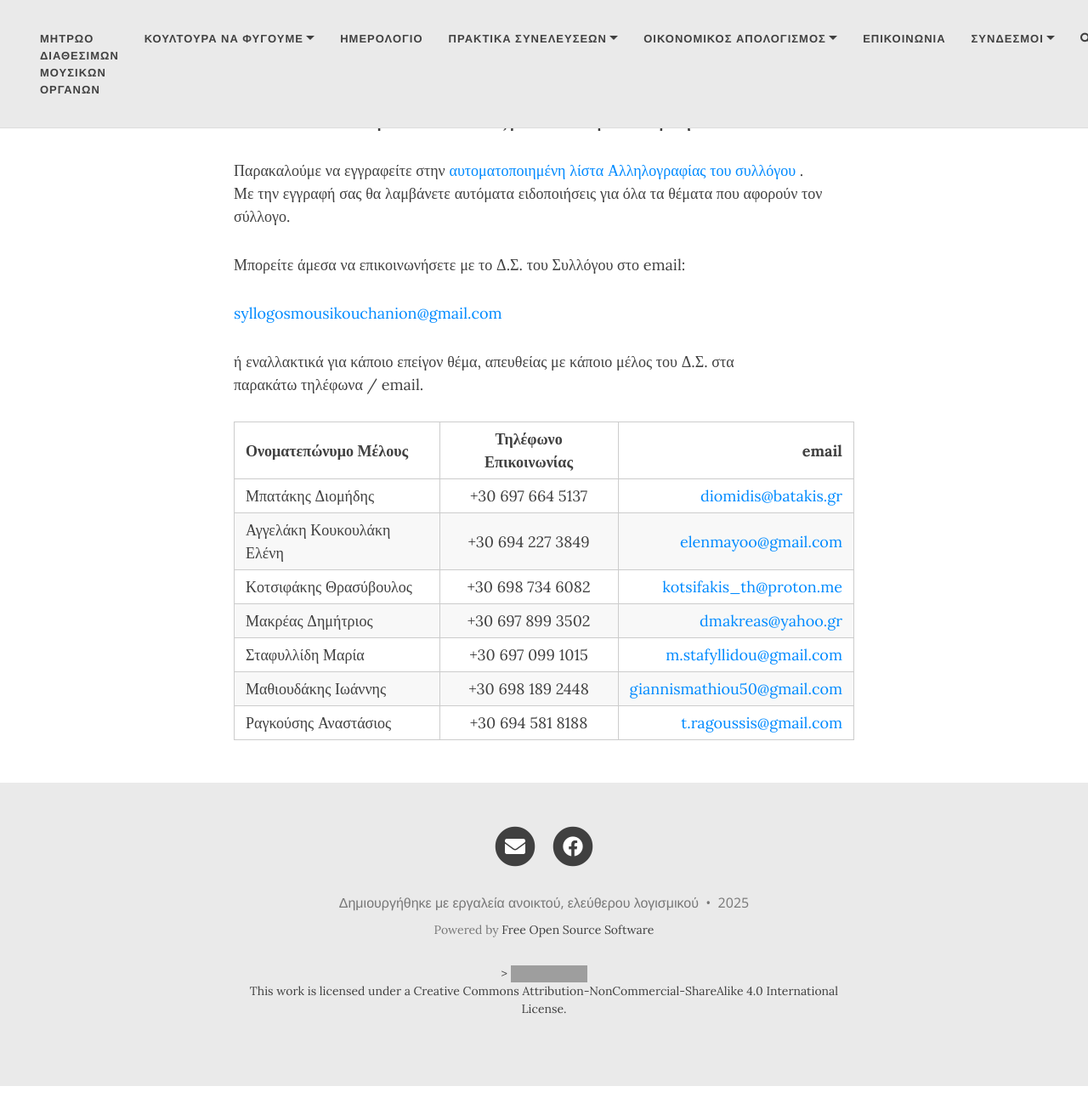
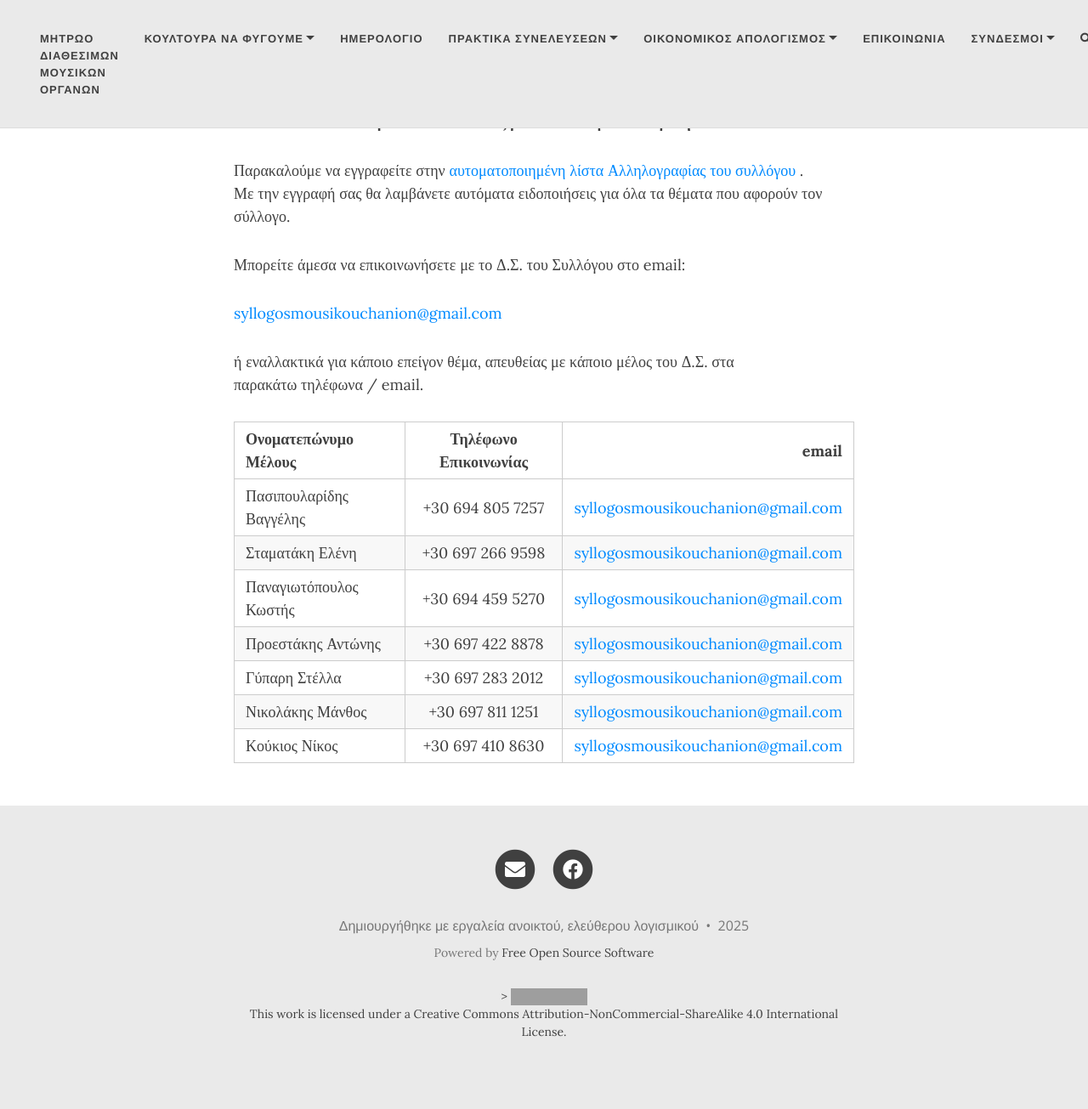
Before and after one commit to sgmsc/site, a Jekyll site: the page built from contact.md, in a window 1280 px wide and 1305 px high. Shown: the whole window at 85% size. Built offline with Jekyll 4.4.1, drawn with Linux system fonts in a browser that asks for light colours; nearby versions of some CDN libraries; comment, search, counter and statistics services are not loaded; grey boxes are pictures that could not be loaded.

Commit message:
Update contact.md

```diff
--- a/contact.md
+++ b/contact.md
@@ -19,10 +19,10 @@ subtitle:
 
 | Ονοματεπώνυμο Μέλους      | Τηλέφωνο Επικοινωνίας | email                                                       |
 |:--------------------------|:---------------------:|------------------------------------------------------------:|
-| Μπατάκης Διομήδης         | +30 697 664 5137      | [diomidis@batakis.gr](mailto:diomidis@batakis.gr)           |
-| Αγγελάκη Κουκουλάκη Ελένη | +30 694 227 3849      | [elenmayoo@gmail.com](mailto:elenmayoo@gmail.com)           |
-| Κοτσιφάκης Θρασύβουλος    | +30 698 734 6082      | [kotsifakis_th@proton.me](mailto:kotsifakis_th@proton.me)   |
-| Μακρέας Δημήτριος         | +30 697 899 3502      | [dmakreas@yahoo.gr](mailto:dmakreas@yahoo.gr)                      |
-| Σταφυλλίδη Μαρία          | +30 697 099 1015      | [m.stafyllidou@gmail.com](mailto:m.stafyllidou@gmail.com)   |
-| Μαθιουδάκης Ιωάννης       | +30 698 189 2448      | [giannismathiou50@gmail.com](mailto:giannismathiou50@gmail.com) |
-| Ραγκούσης Αναστάσιος        | +30 694 581 8188    | [t.ragoussis@gmail.com](mailto:t.ragoussis@gmail.com)              |
+| Πασιπουλαρίδης Βαγγέλης   | +30 694 805 7257      | [syllogosmousikouchanion@gmail.com](mailto:syllogosmousikouchanion@gmail.com)   |
+| Σταματάκη Ελένη           | +30 697 266 9598      | [syllogosmousikouchanion@gmail.com](mailto:syllogosmousikouchanion@gmail.com)   |
+| Παναγιωτόπουλος Κωστής    | +30 694 459 5270      | [syllogosmousikouchanion@gmail.com](mailto:syllogosmousikouchanion@gmail.com) |
+| Προεστάκης Αντώνης        | +30 697 422 8878      | [syllogosmousikouchanion@gmail.com](mailto:syllogosmousikouchanion@gmail.com) |
+| Γύπαρη Στέλλα             | +30 697 283 2012      | [syllogosmousikouchanion@gmail.com](mailto:syllogosmousikouchanion@gmail.com)   |
+| Νικολάκης Μάνθος          | +30 697 811 1251      | [syllogosmousikouchanion@gmail.com](mailto:syllogosmousikouchanion@gmail.com) |
+| Κούκιος Νίκος             | +30 697 410 8630    | [syllogosmousikouchanion@gmail.com](mailto:syllogosmousikouchanion@gmail.com)   |
```
